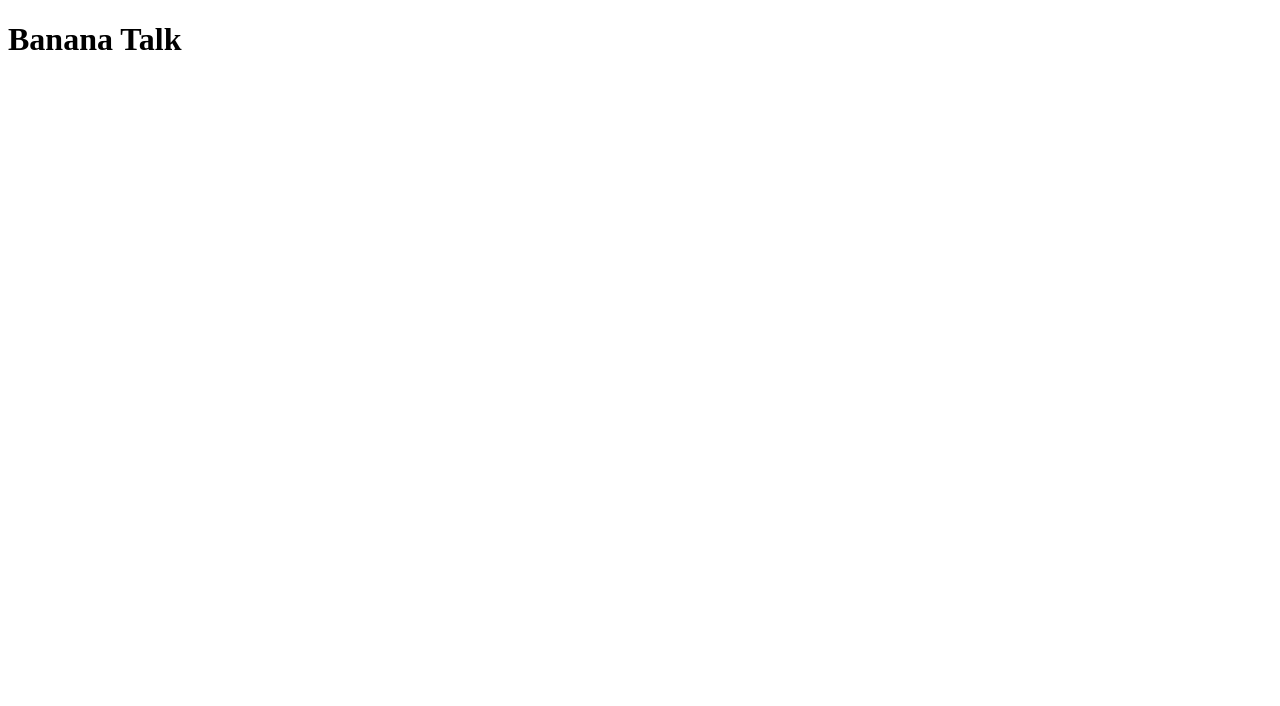
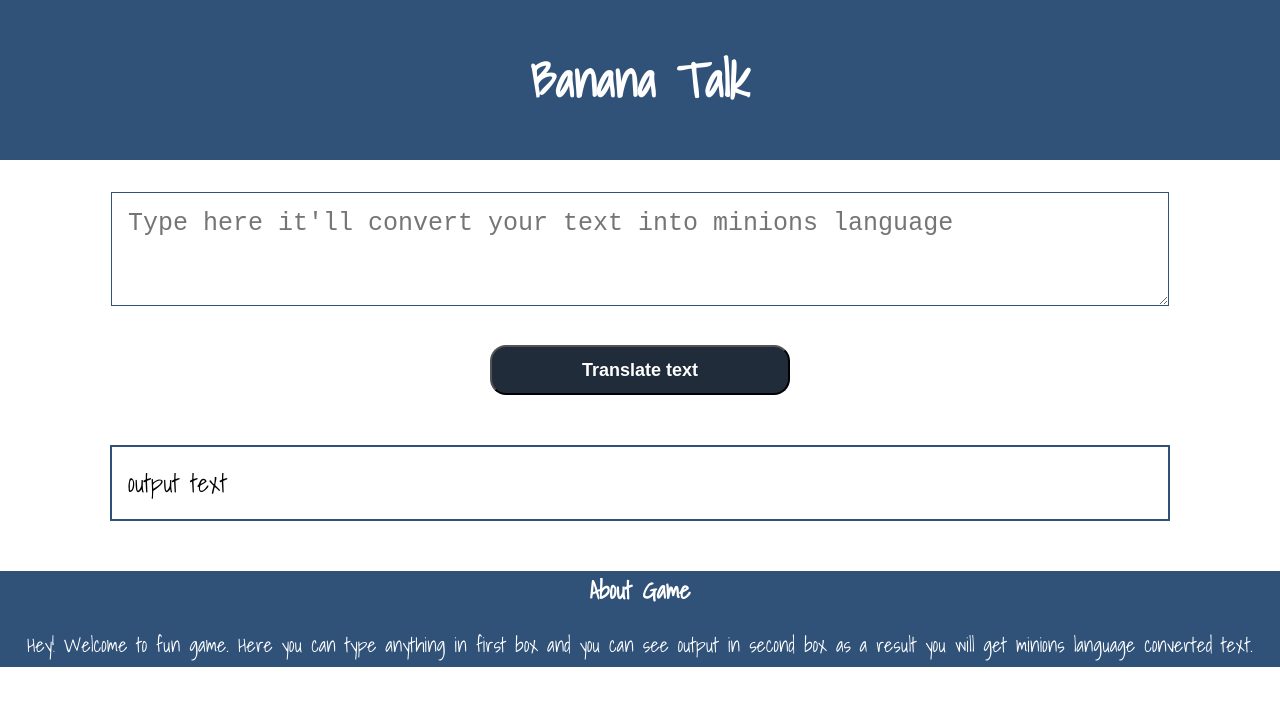
Before and after one commit to amarphule/neogCamp-banana-app, a plain HTML site: page index.html in a window 1280 px wide. Drawn offline with Linux system fonts and the light colour scheme.

Commit message:
style: added style

```diff
--- a/index.html
+++ b/index.html
@@ -8,7 +8,25 @@
     <link rel="stylesheet" href="style.css" />
   </head>
   <body>
-    <h1>Banana Talk</h1>
+    <header>Banana Talk</header>
+    <section class="banana-game">
+      <textarea
+        placeholder="Type here it'll convert your text into minions language"
+        id="input-text"
+      ></textarea>
+      <div class="btn-translate">
+        <button>Translate text</button>
+      </div>
+      <div class="output">output text</div>
+    </section>
+    <footer>
+      <div class="footer-heading">About Game</div>
+      <p class="footer-text">
+        Hey! Welcome to fun game. Here you can type anything in first box and
+        you can see output in second box as a result you will get minions
+        language converted text.
+      </p>
+    </footer>
     <script src="app.js"></script>
   </body>
 </html>
--- a/style.css
+++ b/style.css
@@ -0,0 +1,68 @@
+@import url("https://fonts.googleapis.com/css2?family=Shadows+Into+Light&display=swap");
+
+:root {
+  --primary-color: rgb(48, 82, 121);
+  --secondary-color: rgb(32, 44, 58);
+}
+body {
+  font-family: "Shadows Into Light", cursive;
+  text-align: center;
+  margin: 0px;
+  padding: 0px;
+}
+
+header {
+  background-color: var(--primary-color);
+  color: #fff;
+  font-size: 3rem;
+  font-weight: bold;
+  height: 20vh;
+  display: flex;
+  justify-content: center;
+  align-items: center;
+}
+
+#input-text {
+  width: 80%;
+  height: 10vh;
+  margin: 2rem;
+  padding: 1rem;
+  font-size: 25px;
+  border-color: var(--primary-color);
+}
+
+.btn-translate button {
+  background-color: var(--secondary-color);
+  color: #fff;
+  width: 300px;
+  height: 50px;
+  font-size: large;
+  font-weight: bold;
+  border-radius: 1rem;
+  margin-bottom: 50px;
+}
+
+.output {
+  width: 80%;
+  margin: auto;
+  /* height: 10vh; */
+  padding: 1rem;
+  font-size: 25px;
+  border: 2px solid var(--primary-color);
+  text-align: start;
+}
+
+footer {
+  background-color: var(--primary-color);
+  color: #fff;
+  height: 6rem;
+  margin-top: 50px;
+}
+.footer-heading {
+  font-size: x-large;
+  font-weight: bold;
+  margin-top: 30px;
+}
+.footer-text {
+  font-size: 20px;
+}
```
